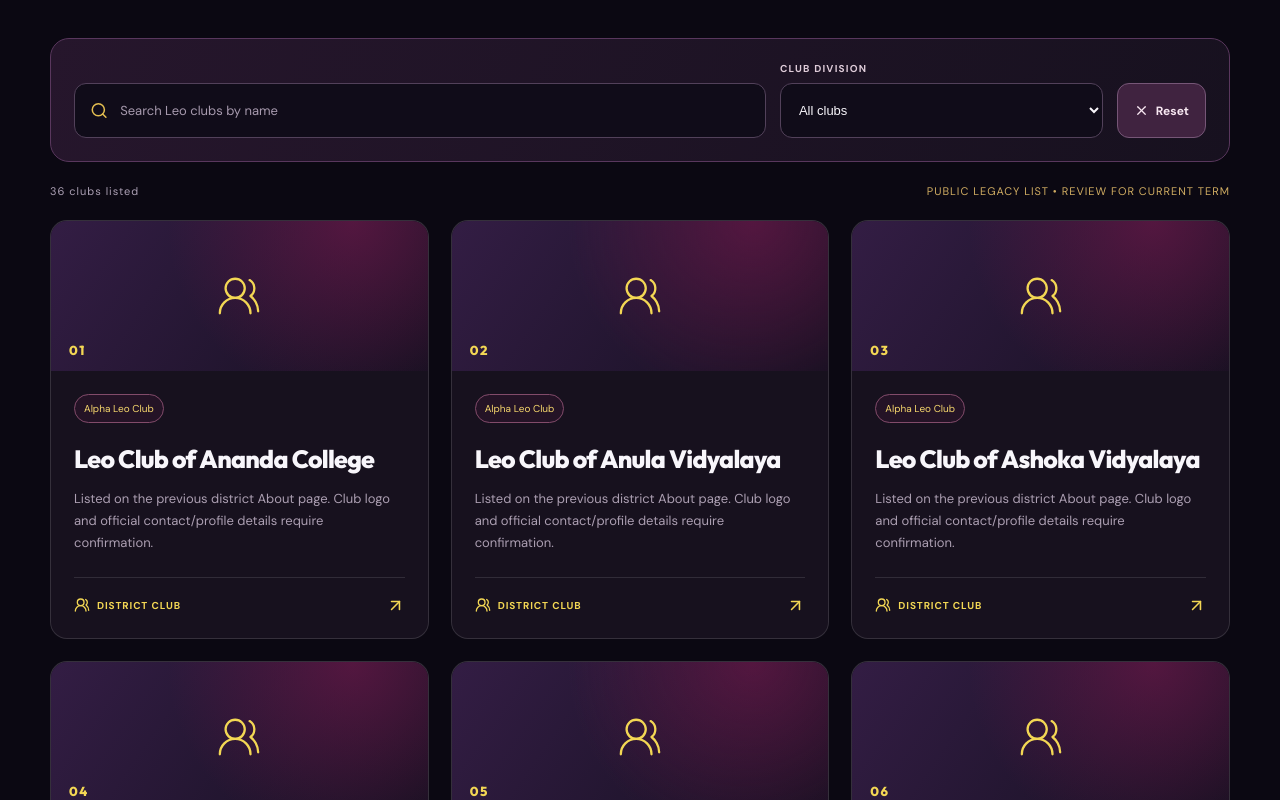
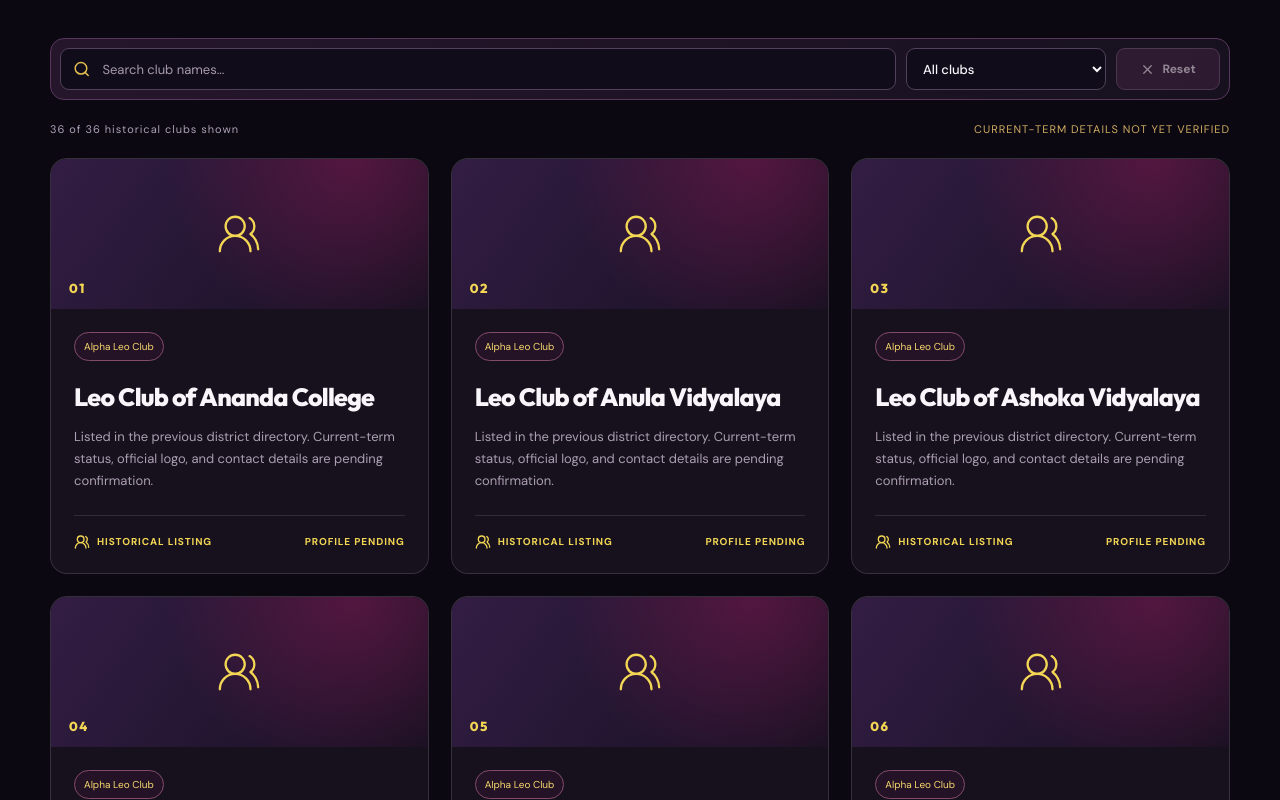
Before and after one commit to Rivindu13/D7_leo_web, a Next.js app: page /clubs in a window 1280 px wide. Shown: the part 740-1540 px from the top of the page. Built offline with nearby package versions, Linux system fonts and the light colour scheme.

Commit message:
style(clubs): fix toolbar width and simplify filters

```diff
--- a/src/app/globals.css
+++ b/src/app/globals.css
@@ -166,3 +166,95 @@ a:focus-visible,button:focus-visible,input:focus-visible{outline:3px solid var(-
     min-height: 240px;
   }
 }
+
+/* ===== Clubs: compact, full-width search toolbar ===== */
+/* Scoped to /clubs so shared directory controls elsewhere stay unchanged. */
+.club-explorer {
+  width: 100%;
+  min-width: 0;
+}
+
+.club-explorer .club-toolbar {
+  display: grid;
+  grid-template-columns: minmax(0, 1fr) 200px 104px;
+  align-items: center;
+  gap: 10px;
+  width: 100%;
+  max-width: none; /* Align with the club cards and page content. */
+  margin: 0 0 16px;
+  padding: 9px;
+  background: linear-gradient(115deg, #26162c, #17111f);
+  border: 1px solid #59375d;
+  border-radius: 14px;
+}
+
+.club-explorer .club-toolbar .directory-search {
+  display: flex;
+  align-items: center;
+  width: 100%;
+  min-width: 0;
+  height: 42px;
+  margin: 0;
+  padding: 0 12px;
+  border-radius: 9px;
+}
+
+.club-explorer .club-toolbar .directory-search input {
+  min-width: 0;
+  width: 100%;
+}
+
+.club-explorer .club-toolbar__filter {
+  display: block;
+  min-width: 0;
+}
+
+.club-explorer .club-toolbar__filter select {
+  display: block;
+  width: 100%;
+  min-width: 0;
+  height: 42px;
+  padding: 0 12px;
+  color: var(--white);
+  background: #100c19;
+  border: 1px solid #52415a;
+  border-radius: 9px;
+  font: 500 13px 'DM Sans', sans-serif;
+  cursor: pointer;
+}
+
+.club-explorer .club-toolbar__filter select:focus-visible {
+  outline: 2px solid var(--gold);
+  outline-offset: 2px;
+}
+
+.club-explorer .club-toolbar .directory-reset {
+  display: inline-flex;
+  align-items: center;
+  justify-content: center;
+  gap: 7px;
+  width: 100%;
+  min-width: 0;
+  height: 42px;
+  padding: 0 10px;
+  border-radius: 9px;
+  font-size: 12px;
+  white-space: nowrap;
+}
+
+.club-explorer .club-toolbar .directory-reset:disabled {
+  opacity: 0.55;
+  cursor: not-allowed;
+}
+
+@media (max-width: 700px) {
+  .club-explorer .club-toolbar {
+    grid-template-columns: minmax(0, 1fr) 96px;
+    gap: 8px;
+    padding: 8px;
+  }
+
+  .club-explorer .club-toolbar .directory-search {
+    grid-column: 1 / -1;
+  }
+}
--- a/src/components/ClubExplorer.tsx
+++ b/src/components/ClubExplorer.tsx
@@ -1,28 +1,202 @@
+
 'use client';
+
 import { useMemo, useState } from 'react';
-import { ArrowUpRight, Search, UsersRound, X } from 'lucide-react';
-import { districtClubs, legacySources } from '@/lib/legacy-content';
+import { Search, UsersRound, X } from 'lucide-react';
+import {
+  districtClubs
+} from '@/lib/legacy-content';
+
 type Division = 'All clubs' | 'Alpha' | 'Omega';
-const divisions: Division[] = ['All clubs','Alpha','Omega'];
+
+const divisions: Division[] = [
+  'All clubs',
+  'Alpha',
+  'Omega',
+];
+
+// Counts update automatically when club records change.
+const clubCounts: Record<Division, number> = {
+  'All clubs': districtClubs.length,
+  Alpha: districtClubs.filter(
+    (club) => club.division === 'Alpha'
+  ).length,
+  Omega: districtClubs.filter(
+    (club) => club.division === 'Omega'
+  ).length,
+};
+
 export function ClubExplorer() {
   const [search, setSearch] = useState('');
-  const [division, setDivision] = useState<Division>('All clubs');
-  const results = useMemo(() => districtClubs.filter(club =>
-    (division === 'All clubs' || club.division === division) &&
-    club.name.toLowerCase().includes(search.trim().toLowerCase())
-  ), [division,search]);
-  const reset = () => {setSearch('');setDivision('All clubs');};
-  return <div className="club-explorer">
-    <div className="directory-controls directory-controls--compact">
-      <label className="directory-search"><Search size={19} aria-hidden="true"/><span className="sr-only">Search Leo clubs</span><input type="search" placeholder="Search Leo clubs by name" value={search} onChange={e => setSearch(e.target.value)}/></label>
-      <label className="directory-select"><span>Club division</span><select value={division} onChange={e=>setDivision(e.target.value as Division)}>{divisions.map(d=><option key={d}>{d}</option>)}</select></label>
-      <button className="directory-reset" type="button" onClick={reset}><X size={15}/> Reset</button>
+  const [division, setDivision] =
+    useState<Division>('All clubs');
+
+  const results = useMemo(() => {
+    const query = search.trim().toLowerCase();
+
+    return districtClubs
+      .filter((club) => {
+        const matchesDivision =
+          division === 'All clubs' ||
+          club.division === division;
+
+        const matchesName = club.name
+          .toLowerCase()
+          .includes(query);
+
+        return matchesDivision && matchesName;
+      })
+      .sort((a, b) => a.name.localeCompare(b.name));
+  }, [division, search]);
+
+  const resetFilters = () => {
+    setSearch('');
+    setDivision('All clubs');
+  };
+
+  return (
+    <div className="club-explorer">
+      {/* Compact club search and filtering */}
+      <div className="club-toolbar">
+        <label className="directory-search">
+          <Search size={18} aria-hidden="true" />
+
+          <span className="sr-only">
+            Search Leo clubs
+          </span>
+
+          <input
+            type="search"
+            placeholder="Search club names..."
+            value={search}
+            onChange={(event) =>
+              setSearch(event.target.value)
+            }
+          />
+        </label>
+
+        <label className="club-toolbar__filter">
+          <span className="sr-only">
+            Filter by club division
+          </span>
+
+          <select
+            value={division}
+            onChange={(event) =>
+              setDivision(event.target.value as Division)
+            }
+          >
+            {divisions.map((item) => (
+              <option key={item} value={item}>
+                {item}
+              </option>
+            ))}
+          </select>
+        </label>
+
+        <button
+          type="button"
+          className="directory-reset"
+          onClick={resetFilters}
+          disabled={
+            search === '' && division === 'All clubs'
+          }
+        >
+          <X size={15} aria-hidden="true" />
+          Reset
+        </button>
+      </div>
+
+      {/* RESULT SUMMARY */}
+      <div
+        className="directory-result-meta"
+        role="status"
+        aria-live="polite"
+      >
+        <span>
+          {results.length} of {districtClubs.length}
+          {' '}historical clubs shown
+        </span>
+
+        <span>
+          CURRENT-TERM DETAILS NOT YET VERIFIED
+        </span>
+      </div>
+
+      {/* CLUB CARDS */}
+      {results.length > 0 ? (
+        <div className="clubs-grid">
+          {results.map((club, index) => (
+            <article
+              className="club-card"
+              key={club.id}
+            >
+              <div className="club-card__identity">
+                <UsersRound
+                  size={46}
+                  strokeWidth={1.2}
+                  aria-hidden="true"
+                />
+
+                <span className="club-card__index">
+                  {String(index + 1).padStart(2, '0')}
+                </span>
+              </div>
+
+              <div className="club-card__details">
+                <div className="club-card__meta">
+                  <span>
+                    {club.division} Leo Club
+                  </span>
+                </div>
+
+                <h3>{club.name}</h3>
+
+                <p>
+                  Listed in the previous district
+                  directory. Current-term status,
+                  official logo, and contact details
+                  are pending confirmation.
+                </p>
+
+                <div className="club-card__bottom">
+                  <span>
+                    <UsersRound
+                      size={16}
+                      aria-hidden="true"
+                    />
+                    HISTORICAL LISTING
+                  </span>
+
+                  <span>PROFILE PENDING</span>
+                </div>
+              </div>
+            </article>
+          ))}
+        </div>
+      ) : (
+        <div className="directory-empty">
+          <Search
+            size={34}
+            aria-hidden="true"
+          />
+
+          <h3>No matching clubs found</h3>
+
+          <p>
+            Try another club name or select a
+            different division.
+          </p>
+
+          <button
+            type="button"
+            className="btn btn-gold"
+            onClick={resetFilters}
+          >
+            Clear filters
+          </button>
+        </div>
+      )}
     </div>
-    <div className="directory-result-meta"><span>{results.length} clubs listed</span><span>PUBLIC LEGACY LIST • REVIEW FOR CURRENT TERM</span></div>
-    {results.length ? <div className="clubs-grid">{results.map((club,index)=><article className="club-card" key={club.id}>
-      <div className="club-card__identity"><UsersRound size={46} strokeWidth={1.2}/><span className="club-card__index">{String(index+1).padStart(2,'0')}</span></div>
-      <div className="club-card__details"><div className="club-card__meta"><span>{club.division} Leo Club</span></div><h3>{club.name}</h3><p>Listed on the previous district About page. Club logo and official contact/profile details require confirmation.</p><div className="club-card__bottom"><span><UsersRound size={16}/> DISTRICT CLUB</span><ArrowUpRight size={19}/></div></div>
-    </article>)}</div>:<div className="directory-empty"><Search size={34}/><h3>No clubs match these filters</h3><p>Try changing the search or division.</p><button type="button" onClick={reset} className="btn btn-gold">Clear filters</button></div>}
-    <p className="archive-disclaimer">The previous About page claims 37 clubs but lists 36 by name. The missing or updated club must be confirmed before launch. <a href={legacySources.clubs} target="_blank" rel="noopener noreferrer">View source list ↗</a></p>
-  </div>;
+  );
 }
```
